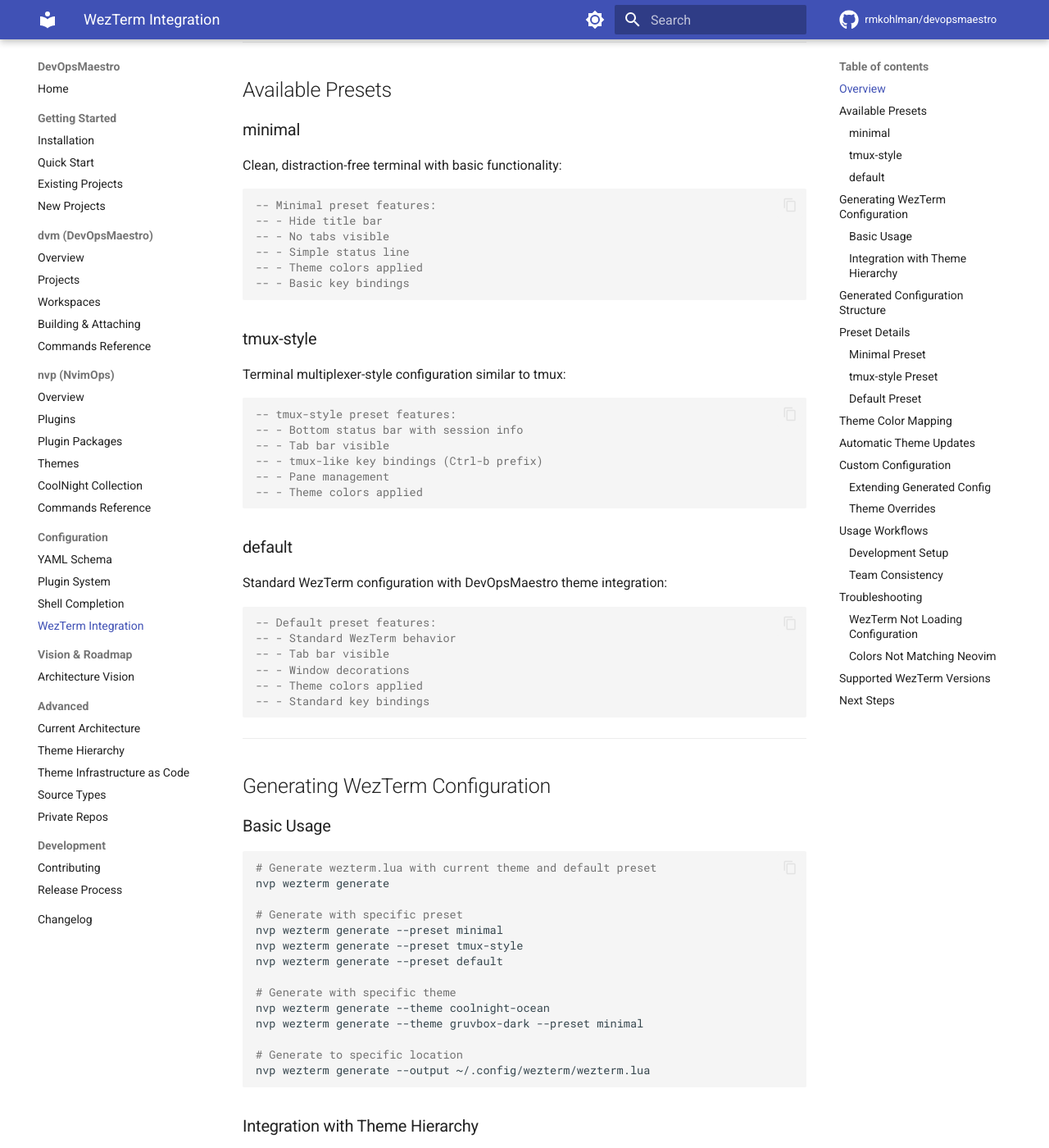
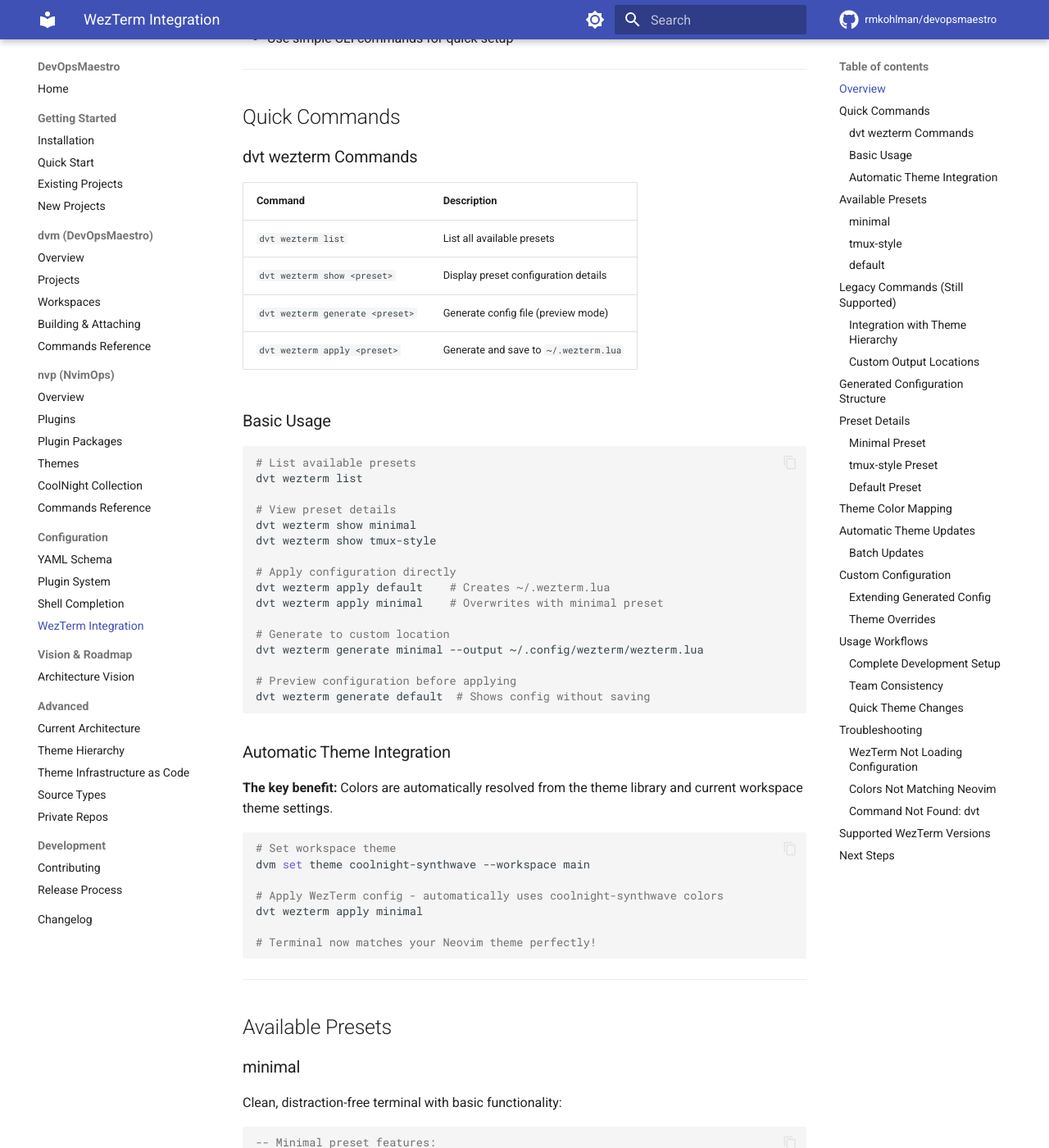
Before and after one commit to rmkohlman/devopsmaestro, an MkDocs documentation site: the page built from docs/configuration/wezterm.md, in a window 1280 px wide and 1400 px high, scrolled down 490 px. Shown: the whole window at 82% size. Built offline with MkDocs 1.6.1 and Material for MkDocs 9.7.7, drawn with Linux system fonts in a browser that asks for light colours; comment, search, counter and statistics services are not loaded; the version menu is left out; some of the changed text lies outside the part shown.

Commit message:
feat(dvt): add wezterm CLI commands with theme color resolution
- dvt wezterm list/show/generate/apply commands
- Automatic theme color resolution from theme library
- Documentation updates for complete setup workflow

````diff
--- a/docs/configuration/wezterm.md
+++ b/docs/configuration/wezterm.md
@@ -1,6 +1,6 @@
 # WezTerm Integration
 
-DevOpsMaestro supports generating WezTerm configuration files that integrate with your Neovim theme system.
+DevOpsMaestro supports generating WezTerm configuration files that integrate with your Neovim theme system through the new `dvt` (DevOps Terminal) command suite.
 
 ---
 
@@ -8,10 +8,59 @@
 
 WezTerm integration allows you to:
 
-- Generate `wezterm.lua` configuration files
-- Apply theme colors from your Neovim theme to WezTerm
+- Generate `wezterm.lua` configuration files with automatic theme integration
+- Apply theme colors from your Neovim theme to WezTerm automatically
 - Choose from predefined presets for different workflows
-- Keep terminal and editor styling consistent
+- Keep terminal and editor styling perfectly consistent
+- Use simple CLI commands for quick setup
+
+---
+
+## Quick Commands
+
+### dvt wezterm Commands
+
+| Command | Description |
+|---------|-------------|
+| `dvt wezterm list` | List all available presets |
+| `dvt wezterm show <preset>` | Display preset configuration details |
+| `dvt wezterm generate <preset>` | Generate config file (preview mode) |
+| `dvt wezterm apply <preset>` | Generate and save to `~/.wezterm.lua` |
+
+### Basic Usage
+
+```bash
+# List available presets
+dvt wezterm list
+
+# View preset details
+dvt wezterm show minimal
+dvt wezterm show tmux-style
+
+# Apply configuration directly
+dvt wezterm apply default    # Creates ~/.wezterm.lua
+dvt wezterm apply minimal    # Overwrites with minimal preset
+
+# Generate to custom location
+dvt wezterm generate minimal --output ~/.config/wezterm/wezterm.lua
+
+# Preview configuration before applying
+dvt wezterm generate default  # Shows config without saving
+```
+
+### Automatic Theme Integration
+
+**The key benefit:** Colors are automatically resolved from the theme library and current workspace theme settings.
+
+```bash
+# Set workspace theme
+dvm set theme coolnight-synthwave --workspace main
+
+# Apply WezTerm config - automatically uses coolnight-synthwave colors
+dvt wezterm apply minimal
+
+# Terminal now matches your Neovim theme perfectly!
+```
 
 ---
 
@@ -22,11 +71,11 @@
 
 ```lua
 -- Minimal preset features:
--- - Hide title bar
+-- - Hide title bar and decorations
 -- - No tabs visible
--- - Simple status line
--- - Theme colors applied
--- - Basic key bindings
+-- - Clean appearance with minimal padding
+-- - Theme colors applied automatically
+-- - Essential key bindings only
 ```
 
 ### tmux-style
@@ -35,10 +84,10 @@
 ```lua
 -- tmux-style preset features:
 -- - Bottom status bar with session info
--- - Tab bar visible
+-- - Tab bar visible with tmux-style navigation
 -- - tmux-like key bindings (Ctrl-b prefix)
--- - Pane management
--- - Theme colors applied
+-- - Pane splitting and management
+-- - Theme colors applied automatically
 ```
 
 ### default
@@ -47,33 +96,22 @@
 ```lua
 -- Default preset features:
 -- - Standard WezTerm behavior
--- - Tab bar visible
--- - Window decorations
--- - Theme colors applied
--- - Standard key bindings
+-- - Tab bar visible at top
+-- - Window decorations enabled
+-- - Theme colors applied automatically
+-- - Full standard key binding set
 ```
 
 ---
 
-## Generating WezTerm Configuration
+## Legacy Commands (Still Supported)
 
-### Basic Usage
+For backward compatibility, the original `nvp wezterm` commands still work:
 
 ```bash
-# Generate wezterm.lua with current theme and default preset
-nvp wezterm generate
-
-# Generate with specific preset
+# Legacy commands (still functional)
 nvp wezterm generate --preset minimal
-nvp wezterm generate --preset tmux-style
-nvp wezterm generate --preset default
-
-# Generate with specific theme
-nvp wezterm generate --theme coolnight-ocean
-nvp wezterm generate --theme gruvbox-dark --preset minimal
-
-# Generate to specific location
-nvp wezterm generate --output ~/.config/wezterm/wezterm.lua
+nvp wezterm generate --theme coolnight-ocean --preset default
 ```
 
 ### Integration with Theme Hierarchy
@@ -86,9 +124,20 @@
 
 # Generate WezTerm config using the hierarchical theme
 cd ~/projects/my-project/workspace
-nvp wezterm generate --preset minimal
+dvt wezterm apply minimal
 
-# The generated config will use coolnight-synthwave colors
+# The generated config automatically uses coolnight-synthwave colors
+```
+
+### Custom Output Locations
+
+```bash
+# Save to custom location
+dvt wezterm apply default --output ~/.config/wezterm/wezterm.lua
+
+# Preview before saving
+dvt wezterm generate minimal  # Shows config without saving
+dvt wezterm apply minimal     # Saves to ~/.wezterm.lua
 ```
 
 ---
@@ -242,9 +291,20 @@
 dvm set theme coolnight-matrix --app
 
 # Regenerate WezTerm config with new theme
-nvp wezterm generate --preset minimal
+dvt wezterm apply minimal
 
 # WezTerm will automatically reload the configuration
+```
+
+### Batch Updates
+
+```bash
+# Update all configurations at once after theme change
+nvp config generate       # Update Neovim
+nvp theme generate        # Update theme files
+dvt wezterm apply minimal # Update terminal
+
+# Everything stays in sync automatically
 ```
 
 ---
@@ -256,7 +316,7 @@
 You can extend the generated configuration:
 
 ```lua
--- ~/.config/wezterm/wezterm.lua
+-- ~/.wezterm.lua (generated with dvt wezterm apply)
 local wezterm = require 'wezterm'
 local config = {}
 
@@ -283,9 +343,9 @@
 
 ```bash
 # Generate base config
-nvp wezterm generate --preset minimal
+dvt wezterm apply minimal
 
-# Then manually edit wezterm.lua to override colors
+# Then manually edit ~/.wezterm.lua to override colors
 ```
 
 ```lua
@@ -302,42 +362,59 @@
 
 ## Usage Workflows
 
-### Development Setup
+### Complete Development Setup
 
 ```bash
-# 1. Set up your development hierarchy
-dvm create ecosystem my-platform
-dvm create domain backend --ecosystem my-platform
-dvm create app user-service --domain backend
+# 1. Initialize and create workspace
+dvm admin init
+cd ~/projects/user-service
+dvm create app user-service --from-cwd
+dvm create workspace main
 
 # 2. Set theme at app level
 dvm set theme coolnight-ocean --app user-service
 
-# 3. Generate consistent terminal config
-cd ~/projects/user-service/workspace
-nvp wezterm generate --preset minimal
+# 3. Generate all configurations with consistent theme
+nvp config generate      # Neovim config
+nvp theme generate       # Theme files
+dvt wezterm apply minimal # Terminal config
 
-# 4. Generate Neovim config
-nvp generate
+# 4. Generate shell profile
+dvt profile generate myprofile --output ~/.config
 
-# Now terminal and editor use matching colors
+# Now terminal and editor use perfectly matching colors
 ```
 
 ### Team Consistency
 
 ```bash
 # 1. Set team theme at domain level
+dvm create ecosystem company
+dvm create domain platform-team
 dvm set theme company-theme --domain platform-team
 
 # 2. Generate team WezTerm config
-nvp wezterm generate --preset tmux-style --output ~/team-config/wezterm.lua
+dvt wezterm generate tmux-style --output ~/team-config/wezterm.lua
 
 # 3. Share the generated config file
 git add ~/team-config/wezterm.lua
-git commit -m "Add team WezTerm config"
+git commit -m "Add team WezTerm config with company theme"
 
-# Team members can copy the config file
-cp ~/team-config/wezterm.lua ~/.config/wezterm/
+# Team members can apply the config
+cp ~/team-config/wezterm.lua ~/.wezterm.lua
+```
+
+### Quick Theme Changes
+
+```bash
+# Change theme across your entire setup
+dvm set theme coolnight-matrix --app
+
+# Update all configurations
+nvp theme generate              # Update Neovim theme
+dvt wezterm apply minimal       # Update terminal theme
+
+# Everything now uses the new theme consistently
 ```
 
 ---
@@ -364,20 +441,36 @@
 
 ### Colors Not Matching Neovim
 
-1. **Verify theme is active in nvp:**
+1. **Verify theme is active:**
    ```bash
-   nvp theme get
+   dvm get context --show-theme
    ```
 
-2. **Regenerate with specific theme:**
+2. **Regenerate with current theme:**
    ```bash
-   nvp wezterm generate --theme $(nvp theme get --name-only)
+   dvt wezterm apply minimal
    ```
 
-3. **Check theme color values:**
+3. **Check available presets:**
    ```bash
-   nvp theme get coolnight-ocean -o yaml | grep colors: -A 20
+   dvt wezterm list
+   dvt wezterm show minimal
    ```
+
+### Command Not Found: dvt
+
+If `dvt` command is not available, you may be using an older version:
+
+```bash
+# Check version
+dvm version
+
+# Update to latest
+brew upgrade devopsmaestro
+
+# Use legacy commands as fallback
+nvp wezterm generate --preset minimal --output ~/.wezterm.lua
+```
 
 ---
 
````
Also changed, not shown: other parts of docs/configuration/wezterm.md (+2 -2 lines), CHANGELOG.md (+20 -0 lines), docs/getting-started/quickstart.md (+101 -0 lines), 2 other files.
